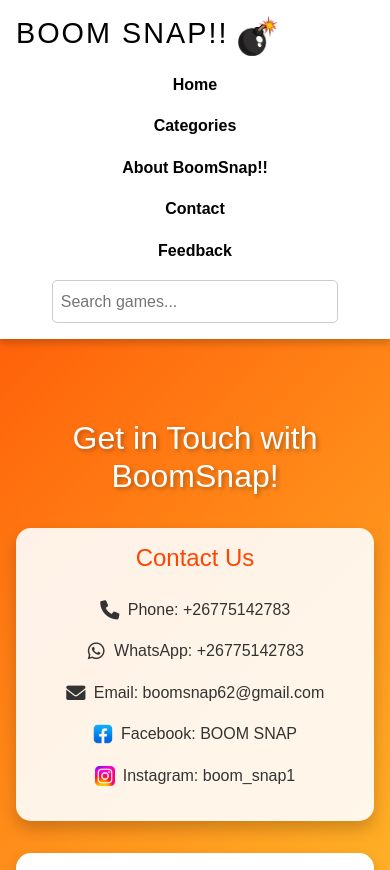
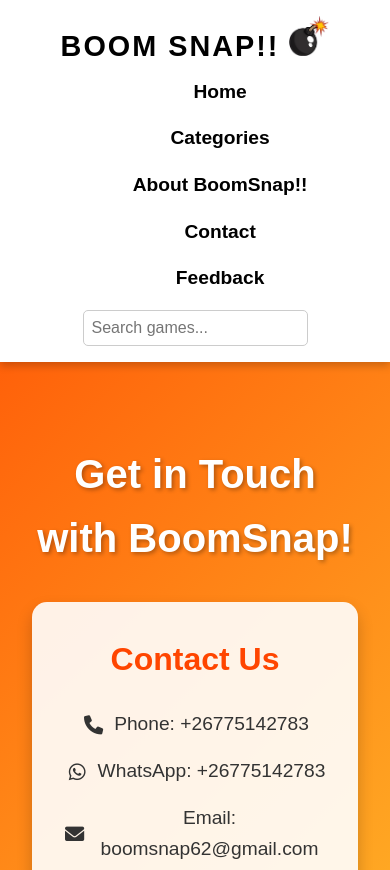
Before and after one commit to Taps-tech-cloud/bida24-021, a plain HTML site: page contact.html in a window 390 px wide. Shown: the top 870 px of the page. Drawn offline with nearby package versions, Linux system fonts and the light colour scheme; a web font is replaced by a local one.

Commit message:
Update contact.html

```diff
--- a/contact.html
+++ b/contact.html
@@ -4,7 +4,6 @@
     <meta charset="UTF-8">
     <meta name="viewport" content="width=device-width, initial-scale=1.0">
     <title>BoomSnap Toys and Games - Contact</title>
-    <link href="https://cdn.jsdelivr.net/npm/bootstrap@5.3.3/dist/css/bootstrap.min.css" rel="stylesheet">
     <link rel="stylesheet" href="https://cdnjs.cloudflare.com/ajax/libs/font-awesome/6.0.0-beta3/css/all.min.css">
     <style>
         /* Import fonts */
@@ -308,6 +307,36 @@
 
         /* Responsive Design */
         @media (max-width: 768px) {
+            header {
+                flex-direction: column;
+                align-items: center;
+            }
+
+            nav ul {
+                flex-direction: column;
+                align-items: center;
+            }
+
+            nav ul li {
+                margin: 0.5rem 0;
+            }
+
+            .search-container input {
+                width: 100%;
+            }
+
+            header h1 {
+                font-size: 1.8rem;
+            }
+
+            .snap-logo {
+                width: 40px;
+            }
+
+            .cta-section {
+                padding: 1.5rem;
+            }
+
             .contact-content {
                 grid-template-columns: 1fr;
             }
@@ -324,83 +353,6 @@
             .contact-info img {
                 font-size: 1.2rem;
                 width: 25px;
-            }
-
-            header {
-                flex-direction: column;
-                align-items: flex-start;
-            }
-
-            nav {
-                width: 100%;
-                align-items: center;
-            }
-
-            nav ul {
-                flex-direction: column;
-                width: 100%;
-            }
-
-            nav ul li {
-                margin: 0.5rem 0;
-                text-align: center;
-            }
-
-            .search-container {
-                width: 100%;
-                text-align: center;
-            }
-
-            .search-container input {
-                width: 80%;
-            }
-        }
-
-        @media (max-width: 480px) {
-            header h1 {
-                font-size: 1.8rem;
-            }
-
-            .snap-logo {
-                width: 40px;
-            }
-
-            nav ul li a {
-                font-size: 1rem;
-            }
-
-            .contact-title {
-                font-size: 2rem;
-            }
-
-            .contact-info h2 {
-                font-size: 1.5rem;
-            }
-
-            .contact-info p {
-                font-size: 1rem;
-            }
-
-            .cta-section h2 {
-                font-size: 1.5rem;
-            }
-
-            .cta-section p {
-                font-size: 1rem;
-            }
-
-            .contact-link i,
-            .contact-link img {
-                font-size: 1.2rem;
-                width: 20px;
-            }
-
-            .contact-info {
-                padding: 1rem;
-            }
-
-            main {
-                padding: 0 1rem;
             }
         }
     </style>
```
